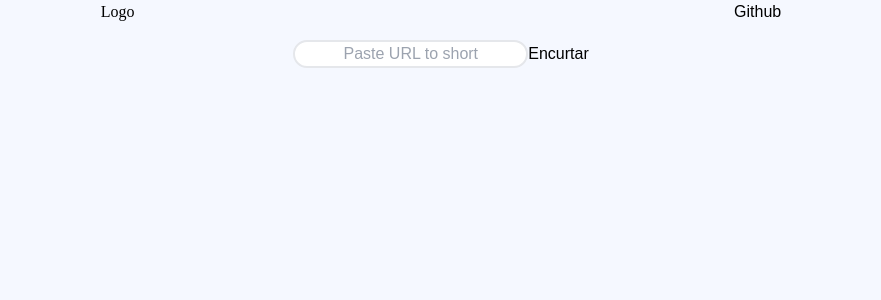
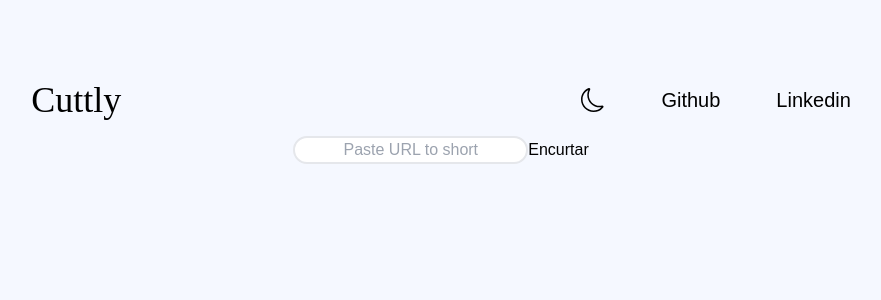
Before and after one commit to walaceborges/url-shortener, a React (Create React App) app in the folder client/: page / in a window 1280 px wide. Shown: the top 300 px of the page, without its empty margins (199-1080 px from the left). Built offline with nearby package versions, Linux system fonts and the light colour scheme.

Commit message:
style: altera a estilizacao do header e adiciona os hrefs

```diff
--- a/client/src/components/Header.jsx
+++ b/client/src/components/Header.jsx
@@ -1,10 +1,31 @@
-import React from 'react'
+import React from 'react';
+import Moon from "../assets/moon-svgrepo-com.svg";
 
 function Header() {
   return (
-    <nav className="flex justify-around">
-        <span class="logo">Logo</span>
-        <span>Github</span>
+    <nav className="flex justify-around pt-20">
+      <div>
+        <span class="logo font-medium text-2xl md:text-4xl">Cuttly</span>
+      </div>
+      <div className="flex items-center">
+        <img className="pr-5 md:pr-14 md:w-20" src={Moon} alt="Moon" />
+        <a
+          href="https://github.com/walaceborges"
+          target="_blank"
+          rel="noreferrer"
+          className="pr-5 md:pr-14 xl:text-xl lg:text-lg md:text-lg sm:text-xs font-normal"
+        >
+          Github
+        </a>
+        <a
+          href="https://www.linkedin.com/in/walace-borges/"
+          target="_blank"
+          rel="noreferrer"
+          className="xl:text-xl lg:text-lg md:text-lg sm:text-xs font-normal"
+        >
+          Linkedin
+        </a>
+      </div>
     </nav>
   )
 }
--- a/client/src/index.css
+++ b/client/src/index.css
@@ -2,12 +2,12 @@
 @tailwind components;
 @tailwind utilities;
 
-@import url('https://fonts.googleapis.com/css2?family=Poppins:ital,wght@0,100;0,200;0,300;0,400;0,500;0,600;0,700;0,800;0,900;1,100;1,200;1,300;1,400;1,500;1,600;1,700;1,800;1,900&family=Satisfy&display=swap');
+@import url('https://fonts.googleapis.com/css2?family=Fredoka:wght@300;400;500;600;700&family=Poppins:ital,wght@0,100;0,200;0,300;0,400;0,500;0,600;0,700;0,800;0,900;1,100;1,200;1,300;1,400;1,500;1,600;1,700;1,800;1,900&family=Satisfy&display=swap');
 
 * {
   margin: 0;
   padding: 0;
-  font-family: 'Poppins', sans-serif;
+  font-family: 'Fredoka', sans-serif;
 }
 
 .logo {
```
Also changed, not shown: client/src/assets/moon-svgrepo-com.svg (added).
